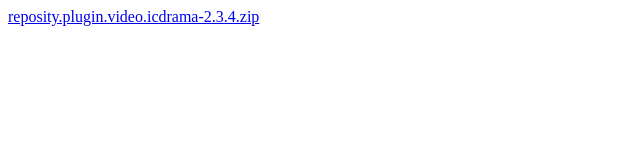
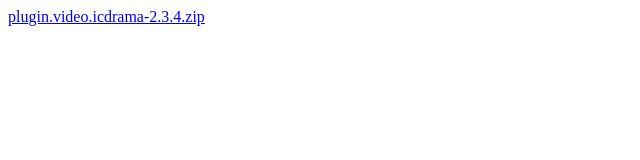
Before and after one commit to Waterman88/cvapi, a plain HTML site: page index.html in a window 1280 px wide. Shown: the full height of the page, 0-640 px from the left. Drawn offline with Linux system fonts and the light colour scheme.

Commit message:
Update index.html

```diff
--- a/index.html
+++ b/index.html
@@ -1 +1 @@
-<a href="reposity.plugin.video.icdrama-2.3.4.zip"</a> reposity.plugin.video.icdrama-2.3.4.zip
+<a href="plugin.video.icdrama-2.3.4.zip"</a>plugin.video.icdrama-2.3.4.zip
```
